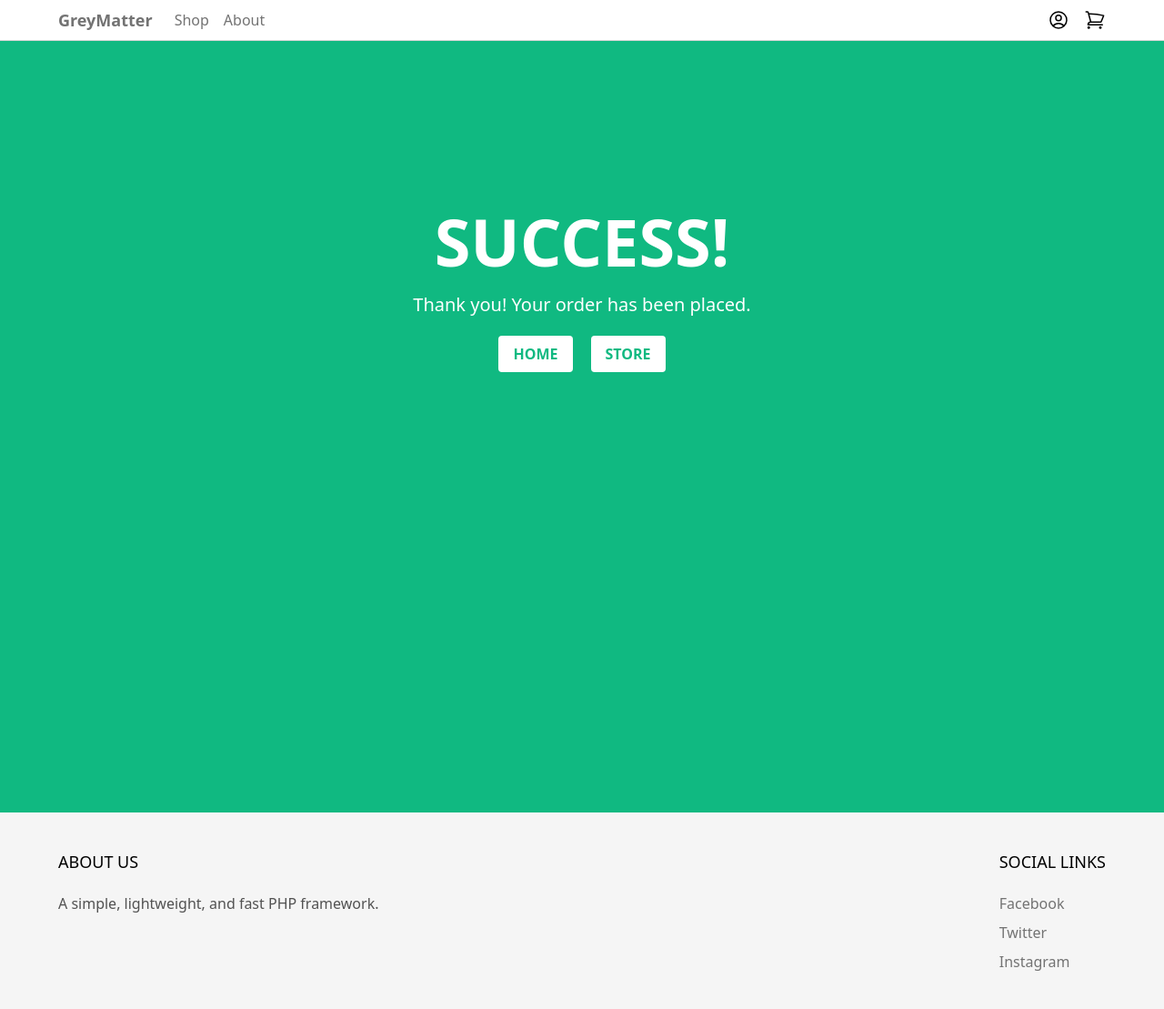
After one commit to engageintellect/greymatter-store, a Django app: page /cart/success/ in a window 1280 px wide. The commit adds this page. Shown: the whole page at 91% size. Run offline with Django 4.2, Linux system fonts and the light colour scheme; some libraries are stand-ins or nearby versions.

Commit message:
cleaning up

```diff
--- a/greymatter/cart/cart.py
+++ b/greymatter/cart/cart.py
@@ -47,6 +47,10 @@ class Cart(object):
 			del self.cart[product_id]
 			self.save()
 
+	def clear(self):
+		self.session[settings.CART_SESSION_ID] = {}
+		self.session.modified = True
+
 
 	def get_total_cost(self):
 		for p in self.cart.keys():
--- a/greymatter/cart/templates/cart/cart.html
+++ b/greymatter/cart/templates/cart/cart.html
@@ -10,9 +10,9 @@
 	</div>
 
 	<div class="summary w-full lg:w-1/3 rounded ">
-		<h2 class="uppercase text-lg mb-5">Summary</h2>
+		<h2 class="uppercase text-lg mb-5"> Cart Summary</h2>
 
-		<div class="mb-6 flex justify-between">
+		<div class="mb-6 flex justify-between text-xl">
 			<span class="font-bold">Total</span>
 			<span
         hx-get="{% url 'hx_cart_total' %}"
--- /dev/null
+++ b/greymatter/cart/templates/cart/success.html
@@ -0,0 +1,36 @@
+{% extends "core/layout.html" %}
+{% block title %}Success{% endblock %}
+{%block content %}
+<div class="bg-emerald-500">
+
+	<div class="max-w-6xl mx-auto flex flex-col lg:flex-row gap-5 justify-center items-start py-6 px-6 xl:px-0">
+		<div class="min-h-screen flex flex-col justify-start items-center w-full text-white py-40">
+			<div class="text-5xl md:text-7xl font-bold uppercase">
+				Success!
+			</div>
+
+			<div class="text-lg md:text-xl my-5">
+				Thank you! Your order has been placed.
+			</div>
+
+
+			<div class="flex gap-5">
+				<button class="bg-white py-2 px-4 rounded text-emerald-500 font-semibold uppercase">
+					<a href="/">
+						Home
+					</a>
+				</button>
+				<button class="bg-white py-2 px-4 rounded text-emerald-500 font-semibold uppercase">
+
+					<a href="{% url 'shop' %}">
+						Store
+					</a>
+
+
+				</button>
+			</div>
+
+		</div>
+	</div>
+</div>
+{% endblock %}
--- a/greymatter/cart/urls.py
+++ b/greymatter/cart/urls.py
@@ -1,8 +1,9 @@
 from django.urls import path
-from .views import add_to_cart, cart, checkout, hx_menu_cart, update_cart, hx_cart_total
+from .views import add_to_cart, cart, checkout, hx_menu_cart, update_cart, hx_cart_total, success
 
 urlpatterns = [
 	path('', cart, name='cart'),
+	path('success/', success, name='success'),
 	path('checkout/', checkout, name='checkout'),
 	path('update_cart/<int:product_id>/<str:action>/', update_cart, name='update_cart'),
 	path('add_to_cart/<int:product_id>/', add_to_cart, name='add_to_cart'),
--- a/greymatter/cart/views.py
+++ b/greymatter/cart/views.py
@@ -15,6 +15,9 @@ def add_to_cart(request, product_id):
 
 def cart(request):
 	return render(request, 'cart/cart.html')
+
+def success(request):
+	return render(request, 'cart/success.html')
 
 def update_cart(request, product_id, action):
 	cart = Cart(request)
--- a/greymatter/core/templates/core/myaccount.html
+++ b/greymatter/core/templates/core/myaccount.html
@@ -37,7 +37,7 @@
 				<div class="w-3/4 pl-6">
 					<div class="flex justify-between">
 						<a href="#" class="text-lg">{{ item.product.name }}</a>
-						<span class=" pt-1 text-neutral-400">{{ item.product.price }}</span>
+						<span class=" pt-1 text-neutral-400">${{ item.get_total_price }}</span>
 					</div>
 
 
@@ -65,7 +65,7 @@
 						Date: {{ order.created_at }}
 					</div>
 					<div class="text-lg">
-						Total: $199
+						Total: ${{ order.get_total_price }}
 					</div>
 				</div>
 			</div>
--- a/greymatter/order/views.py
+++ b/greymatter/order/views.py
@@ -17,7 +17,9 @@ def start_order(request):
 
 	for item in cart:
 		product = item['product']
-		total_price += product.price * int(item['total_price'])
+		print('product', product.price)
+		total_price += product.price * int(item['quantity'])
+		print('total', total_price)
 
 		obj = {
 			'price_data': {
@@ -66,4 +68,6 @@ def start_order(request):
 
 		item = OrderItem.objects.create(order=order, product=product, price=price, quantity=quantity)
 
+	cart.clear()
+
 	return JsonResponse({'session': session, 'order': payment_intent})
```
Also changed, not shown: greymatter/cart/templates/cart/checkout.html (+3 -9 lines), greymatter/order/models.py (+12 -0 lines), greymatter/db.sqlite3.
